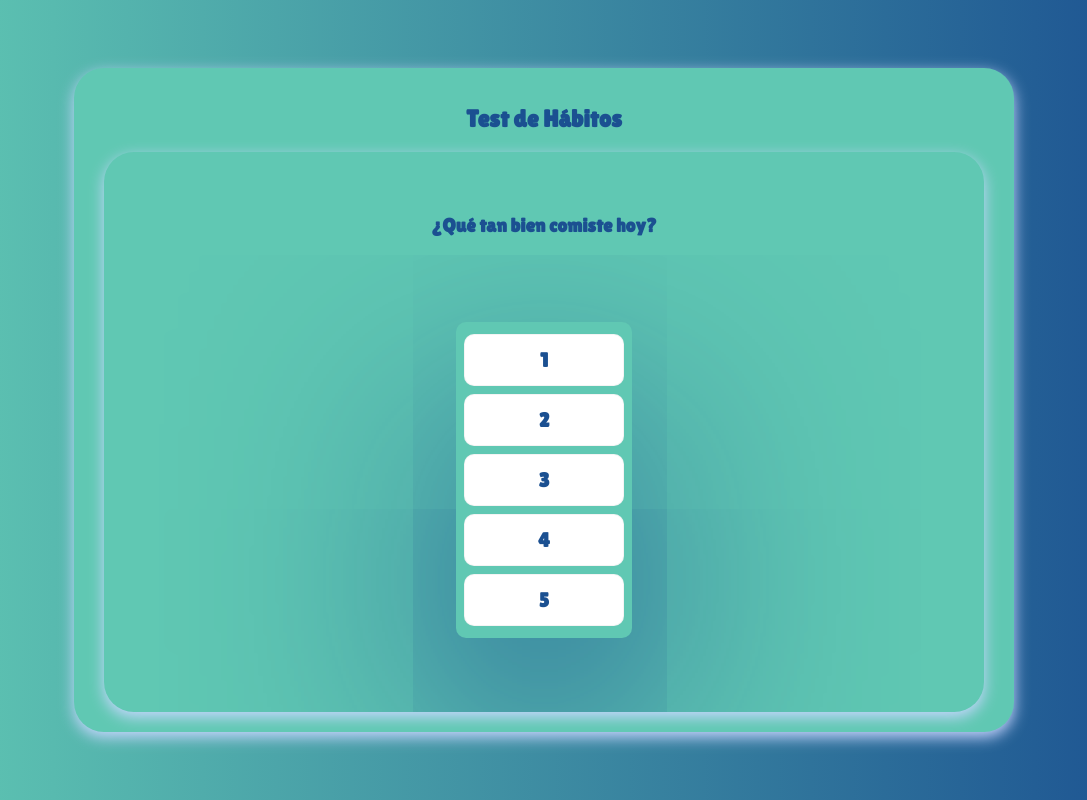
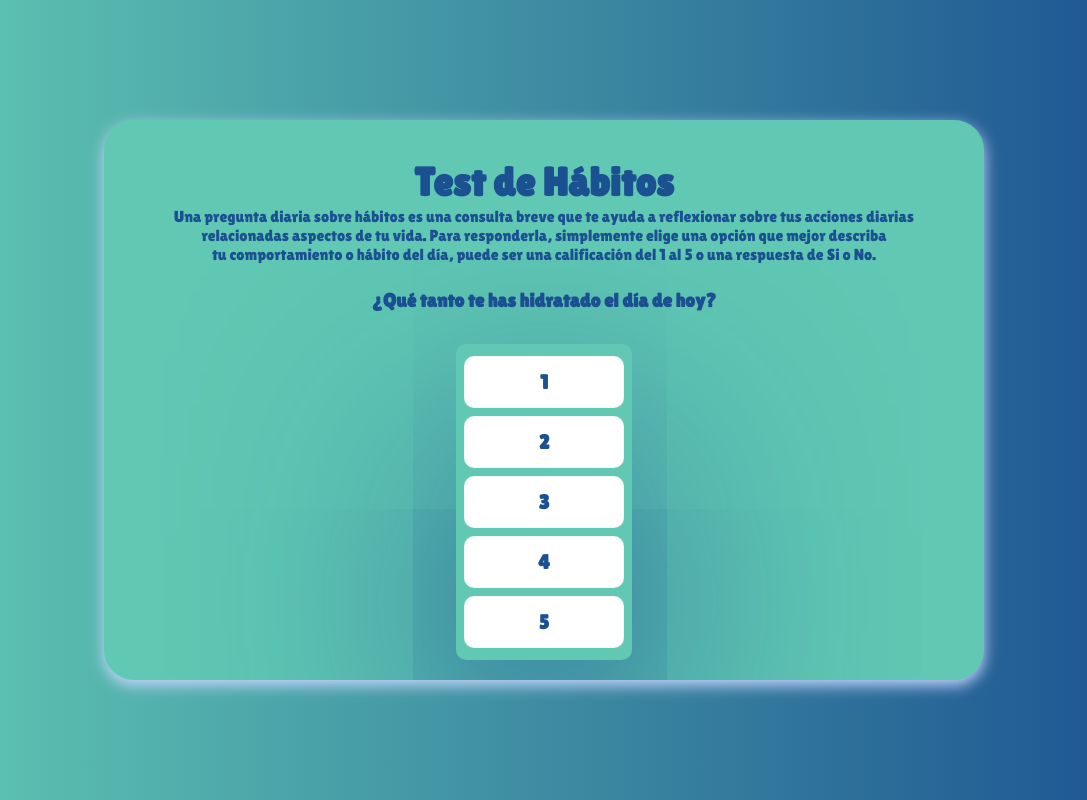
Before and after one commit to dhincapie2002/FrontMave, a React (Vite) app: page /HabitQuestions in a window 1280 px wide. Shown: the whole page, without its empty margins (96-1183 px from the left). Built offline with nearby package versions, Linux system fonts and the light colour scheme.

Commit message:
Coreeciones en las preguntas
Solo sale una pregunta y permite confirmar la respuesta antes de pasar a un mensaje de agradecimiento

```diff
--- a/src/components/PreguntasHabitos/QuestionsForHabits.jsx
+++ b/src/components/PreguntasHabitos/QuestionsForHabits.jsx
@@ -1,12 +1,18 @@
 import React from "react";
 
-const QuestionsForHabits = ({ pregunta, onRespuesta }) => {
+const QuestionsForHabits = ({ pregunta, onRespuesta, mostrarBoton, onConfirmarRespuesta }) => {
   const handleRespuesta = (respuesta) => {
     onRespuesta(respuesta);
   };
 
+  const handleConfirmarRespuesta = () => {
+    onConfirmarRespuesta();
+  };
+
   return (
     <div className="rp-cont">
+      <h1>Test de Hábitos</h1>
+      <p>Una pregunta diaria sobre hábitos es una consulta breve que te ayuda a reflexionar sobre tus acciones diarias <br></br>relacionadas aspectos de tu vida. Para responderla, simplemente elige una opción que mejor describa <br></br> tu comportamiento o hábito del día, puede ser una calificación del 1 al 5 o una respuesta de Si o No.</p>
       <h2 className="question">{pregunta.pregunta}</h2>
       {pregunta.tipo === "puntuacion" ? (
         <div className="radio-input">
@@ -44,6 +50,9 @@ const QuestionsForHabits = ({ pregunta, onRespuesta }) => {
           </label>
         </div>
       )}
+      {mostrarBoton && (
+        <button onClick={handleConfirmarRespuesta}>Confirmar respuesta</button>
+      )}
     </div>
   );
 };
--- a/src/routes/HabitQuestions.jsx
+++ b/src/routes/HabitQuestions.jsx
@@ -1,11 +1,15 @@
-import React, { useState } from "react";
+// HabitQuestions.jsx
+
+import React, { useState, useEffect } from "react";
 import "../styles/HabitQuestions.css";
 import QuestionsForHabits from "../components/PreguntasHabitos/QuestionsForHabits";
 
 const HabitQuestions = () => {
   // Estados de la aplicación
-  const [preguntaActual, setPreguntaActual] = useState(0);
+  const [preguntaActual, setPreguntaActual] = useState(null);
   const [respuestas, setRespuestas] = useState([]);
+  const [respuestaSeleccionada, setRespuestaSeleccionada] = useState(null);
+  const [respuestaConfirmada, setRespuestaConfirmada] = useState(false);
 
   // Lista de preguntas
   const preguntas = [
@@ -24,24 +28,70 @@ const HabitQuestions = () => {
     { pregunta: "¿Qué tanto tiempo le dedicaste a tus vicios hoy?", tipo: "puntuacion" }
   ];
 
-  // Función para manejar la respuesta a la pregunta actual
-  const handleRespuesta = (respuesta) => {
-    setRespuestas([...respuestas, respuesta]);
-    setPreguntaActual(preguntaActual + 1);
+  // Función para elegir una pregunta aleatoria
+  const elegirPreguntaAleatoria = () => {
+    const indiceAleatorio = Math.floor(Math.random() * preguntas.length);
+    setPreguntaActual(preguntas[indiceAleatorio]);
+  };
+
+  // Elegir una pregunta aleatoria al cargar el componente
+  useEffect(() => {
+    elegirPreguntaAleatoria();
+  }, []);
+
+  // Función para manejar la selección de respuesta
+  const handleSeleccionRespuesta = (respuesta) => {
+    setRespuestaSeleccionada(respuesta);
+  };
+
+  // Función para manejar la confirmación de la respuesta
+  const handleConfirmarRespuesta = () => {
+    setRespuestas([...respuestas, respuestaSeleccionada]);
+    setRespuestaSeleccionada(null);
+    setRespuestaConfirmada(true);
+  };
+
+  // Función para reiniciar el proceso de preguntas
+  const reiniciarProceso = () => {
+    setRespuestaConfirmada(false);
+    elegirPreguntaAleatoria();
   };
 
   // Renderiza la pregunta actual
   const renderPreguntaActual = () => {
-    const pregunta = preguntas[preguntaActual];
     return (
-      <QuestionsForHabits key={preguntaActual} pregunta={pregunta} onRespuesta={handleRespuesta} />
+      <div>
+        <QuestionsForHabits
+          pregunta={preguntaActual}
+          onRespuesta={handleSeleccionRespuesta}
+          mostrarBoton={respuestaSeleccionada !== null && !respuestaConfirmada}
+        />
+      </div>
+    );
+  };
+
+  // Renderizar mensaje de agradecimiento
+  const renderMensajeAgradecimiento = () => {
+    return (
+      <div>
+        <div>¡Gracias por responder!</div>
+      </div>
     );
   };
 
   return (
-    <div className="habit-questions-container">
-      <h1>Test de Hábitos</h1>
-      {preguntaActual < preguntas.length && renderPreguntaActual()}
+    <div>
+      {preguntaActual && !respuestaConfirmada && (
+        <div>
+          <QuestionsForHabits
+            pregunta={preguntaActual}
+            onRespuesta={handleSeleccionRespuesta}
+            mostrarBoton={respuestaSeleccionada !== null && !respuestaConfirmada}
+            onConfirmarRespuesta={handleConfirmarRespuesta}
+          />
+        </div>
+      )}
+      {respuestaConfirmada && renderMensajeAgradecimiento()}
     </div>
   );
 };
```
